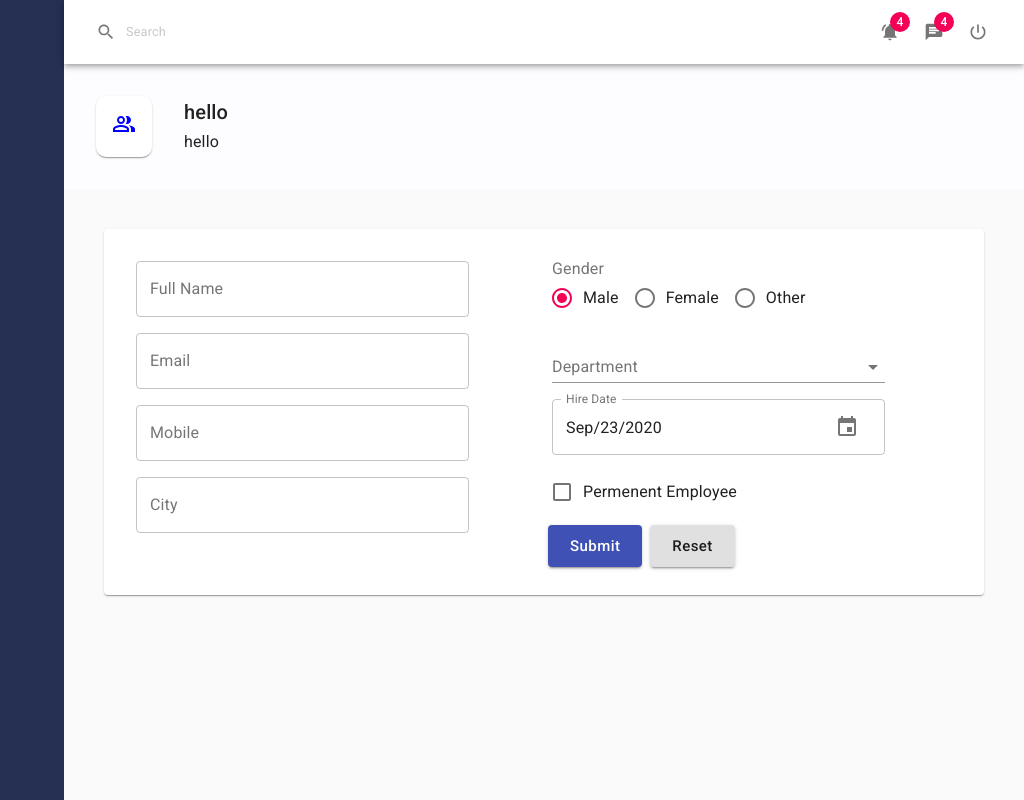
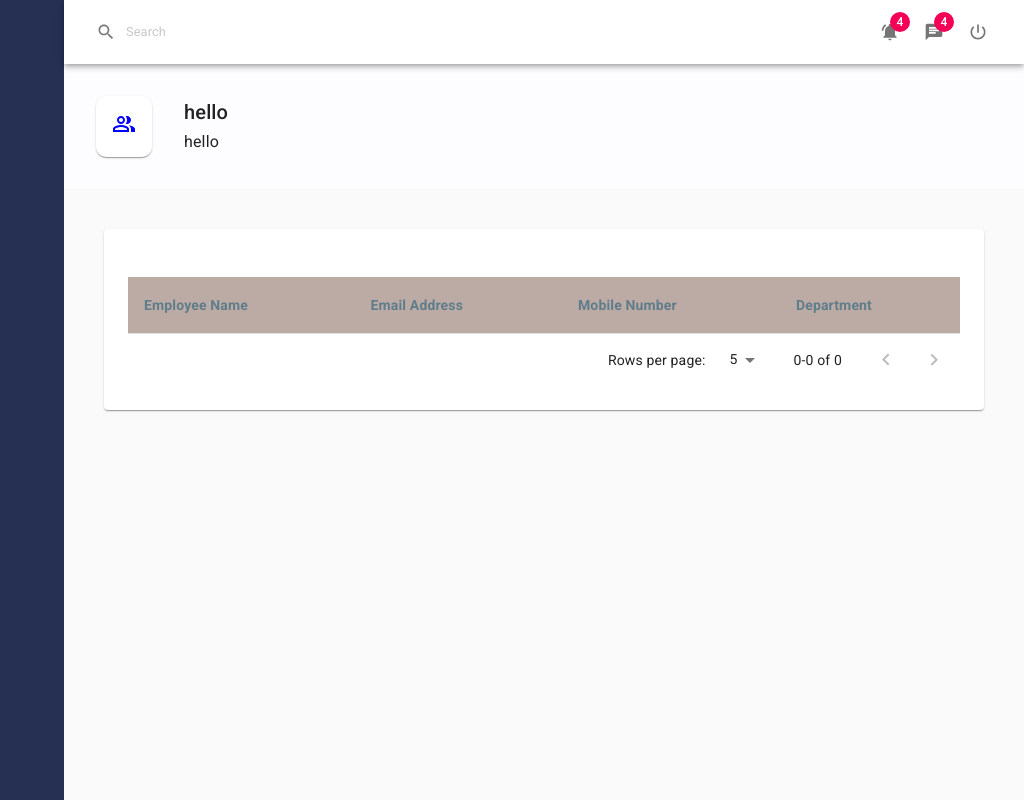
Before and after one commit to Ahmiii/React-With-Material-UI, a React (Create React App) app: page / in a window 1280 px wide. Shown: the whole page, without its empty margins (256-1280 px from the left). Built offline with nearby package versions, Linux system fonts and the light colour scheme.

Commit message:
pagination

```diff
--- a/src/components/Employees/Employess.jsx
+++ b/src/components/Employees/Employess.jsx
@@ -1,8 +1,16 @@
-import React from "react";
+import React, { useState } from "react";
 import PageHeader from "../PageHeader/pageHeader";
 import EmployeeForm from "./EmployeesForm/EmployeeFrom";
+import TableContainer from "../controls/Table";
 import PeopleOutlineIcon from "@material-ui/icons/PeopleAltOutlined";
-import { withStyles, Paper } from "@material-ui/core";
+import {
+  withStyles,
+  Paper,
+  TableBody,
+  TableRow,
+  TableCell,
+} from "@material-ui/core";
+import * as EmployeesServices from "../../services/employee";
 
 const styles = (theme) => ({
   paperContent: {
@@ -10,14 +18,42 @@ const styles = (theme) => ({
     padding: theme.spacing(3),
   },
 });
+const pageHeader = [
+  { id: "fullName", label: "Employee Name" },
+  { id: "email", label: "Email Address" },
+  { id: "mobileNumber", label: "Mobile Number" },
+  { id: "department", label: "Department" },
+];
 
 const Employess = (props) => {
   const { classes } = props;
+
+  const [records, setrecords] = useState(EmployeesServices.getAllEmployees());
+
+  const { TblContainer, TblHeader, TblPagination } = TableContainer(
+    records,
+    pageHeader
+  );
   return (
     <div>
       <PageHeader title="hello" subtitle="hello" icon={<PeopleOutlineIcon />} />
       <Paper className={classes.paperContent}>
-        <EmployeeForm />
+        {/* <EmployeeForm /> */}
+        <TblContainer>
+          <TblHeader />
+          <TableBody>
+            {records &&
+              records.map((employee) => (
+                <TableRow key={employee.id}>
+                  <TableCell>{employee.fullName}</TableCell>
+                  <TableCell>{employee.email}</TableCell>
+                  <TableCell>{employee.mobileNumber}</TableCell>
+                  <TableCell>{employee.department}</TableCell>
+                </TableRow>
+              ))}
+          </TableBody>
+        </TblContainer>
+        <TblPagination />
       </Paper>
     </div>
   );
--- /dev/null
+++ b/src/components/controls/Table.jsx
@@ -0,0 +1,59 @@
+import React, { useState } from "react";
+import {
+  Table,
+  TableHead,
+  TableRow,
+  TableCell,
+  makeStyles,
+  TablePagination,
+} from "@material-ui/core";
+
+const useStyles = makeStyles((theme) => ({
+  table: {
+    marginTop: theme.spacing(3),
+    "& thead th": {
+      fontWeight: "600",
+      color: "#607d8b",
+      backgroundColor: "#bcaaa4",
+    },
+  },
+}));
+
+const TableContainer = (records, columns) => {
+  const pages = ["5", "10", "25"];
+  const [page, setpage] = useState(0);
+  const [rowsPerPage, setrowsPerPage] = useState(pages[page]);
+
+  const classes = useStyles();
+  const TblContainer = (props) => (
+    <Table className={classes.table}>{props.children}</Table>
+  );
+
+  const TblHeader = (props) => (
+    <TableHead>
+      <TableRow>
+        {columns.map((col) => (
+          <TableCell key={col.id}>{col.label}</TableCell>
+        ))}
+      </TableRow>
+    </TableHead>
+  );
+
+  const TblPagination = () => (
+    <TablePagination
+      component="div"
+      rowsPerPageOptions={pages}
+      rowsPerPage={rowsPerPage}
+      page={page}
+      count={records.length}
+    />
+  );
+
+  return {
+    TblHeader,
+    TblContainer,
+    TblPagination,
+  };
+};
+
+export default TableContainer;
--- a/src/services/employee.js
+++ b/src/services/employee.js
@@ -3,11 +3,23 @@ const KEYS = {
   employeeID: "employeeID",
 };
 
+const departments = [
+  { id: "1", title: "Development" },
+  { id: "2", title: "Marketing" },
+  { id: "3", title: "Human Resource" },
+  { id: "4", title: "Information Technology" },
+  { id: "5", title: "Accounting" },
+];
+
 export const getAllEmployees = () => {
   if (localStorage.getItem(KEYS.employees) === null) {
     localStorage.setItem(KEYS.employees, JSON.stringify([]));
   }
-  return JSON.parse(localStorage.getItem(KEYS.employees));
+  let employees = JSON.parse(localStorage.getItem(KEYS.employees));
+  return employees.map((employee) => ({
+    ...employee,
+    department: departments[employee.departmentId - 1].title,
+  }));
 };
 
 export const generateEmployeeID = () => {
```
